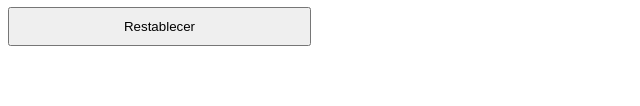
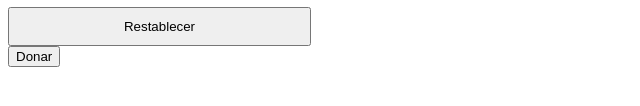
Before and after one commit to keni2002/TicTacToe, a plain HTML site: page index.html in a window 1280 px wide. Shown: the part 528-634 px from the top of the page, without its empty margins (0-640 px from the left). Drawn offline with Linux system fonts and the light colour scheme.

```diff
--- a/index.html
+++ b/index.html
@@ -69,7 +69,7 @@
 		</table>
 		<button id="restart" onclick="denuevo()">De nuevo</button>
 		<button id="restart" onclick="resetear()">Restablecer</button>
-
+		<button>Donar</button>
 	</div>
 
 	<script src="index.js" type="text/javascript"></script>
```
